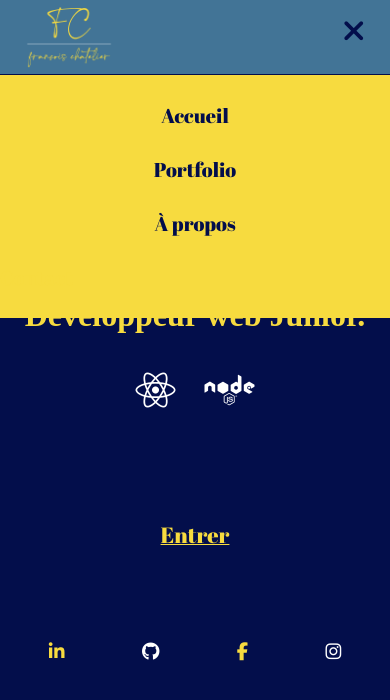
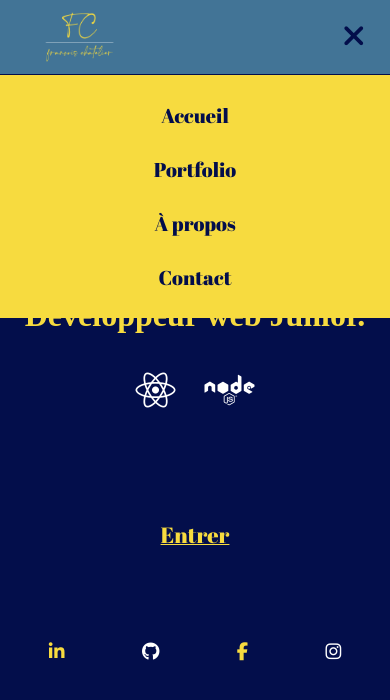
Before and after one commit to Francois-Chatelier/portfolio_francois, a React (Create React App) app: page / in a window 390 px wide. Both pictures are taken after a click on the button 351 px from the left and 32 px from the top of the page. Shown: the top 700 px of the page. Built offline with nearby package versions, Linux system fonts and the light colour scheme.

Commit message:
Modification des couleurs et ajout du logo

```diff
--- a/src/components/apropos/Apropos.jsx
+++ b/src/components/apropos/Apropos.jsx
@@ -1,4 +1,5 @@
 import React from 'react';
+import './apropos.css';
 
 const Apropos = () => {
   return (
--- a/src/components/navbar/NavBar.jsx
+++ b/src/components/navbar/NavBar.jsx
@@ -8,25 +8,27 @@ const NavBar = () => {
 
   return (
     <nav className="navbar">
-      <img
-        src={logo}
-        alt="Logo personnel François Chatelier"
-        className="logo"
-      />
+      <Link to="/" className="logo">
+        <img
+          src={logo}
+          alt="Logo personnel François Chatelier"
+          className="logo"
+        />
+      </Link>
       <ul
         className={isMobile ? 'nav-links-mobile' : 'nav-links'}
         onChange={() => setIsMobile(false)}
       >
-        <Link to="/" className="accueil">
+        <Link to="/" className="menu">
           <li>Accueil</li>
         </Link>
-        <Link to="/portfolio" className="portfolio">
+        <Link to="/portfolio" className="menu">
           <li>Portfolio</li>
         </Link>
-        <Link to="/a-propos" className="apropos">
+        <Link to="/a-propos" className="menu">
           <li>À propos</li>
         </Link>
-        <Link to="/contact" className="contact">
+        <Link to="/contact" className="menu">
           <li>Contact</li>
         </Link>
       </ul>
--- a/src/components/navbar/navBar.css
+++ b/src/components/navbar/navBar.css
@@ -23,10 +23,7 @@
   width: 75%;
 }
 
-.accueil,
-.portfolio,
-.apropos,
-.contact {
+.menu {
   font-family: 'Abril Fatface', cursive;
   text-decoration: none;
   color: rgb(247, 219, 63);
@@ -36,19 +33,16 @@
   cursor: pointer;
 }
 
-.accueil:hover,
-.portfolio:hover,
-.apropos:hover,
-.contact:hover {
+.menu:hover {
   color: #030e4b;
   transform: scale(1) translate(5px);
   transition: 0.5s all ease-in-out;
 }
 
 .logo {
-  width: 7%;
-  height: auto;
-  padding-top: 10px;
+  width: 25%;
+  padding-top: 6px;
+  margin-left: 40px;
 }
 
 .mobile-menu-icon {
@@ -76,9 +70,7 @@
     z-index: 1;
   }
 
-  .accueil,
-  .portfolio,
-  .apropos {
+  .menu {
     font-family: 'Abril Fatface', cursive;
     color: #030e4b;
     text-align: center;
@@ -95,13 +87,13 @@
     font-size: 30px;
     border: none;
     outline: none;
-    top: 15px;
+    top: 20px;
     right: 25px;
   }
 
   .logo {
-    width: 25%;
-    height: auto;
+    width: 45%;
+    padding-top: 6px;
     margin-left: 20px;
   }
 }
```
Also changed, not shown: src/components/apropos/apropos.css (added).
